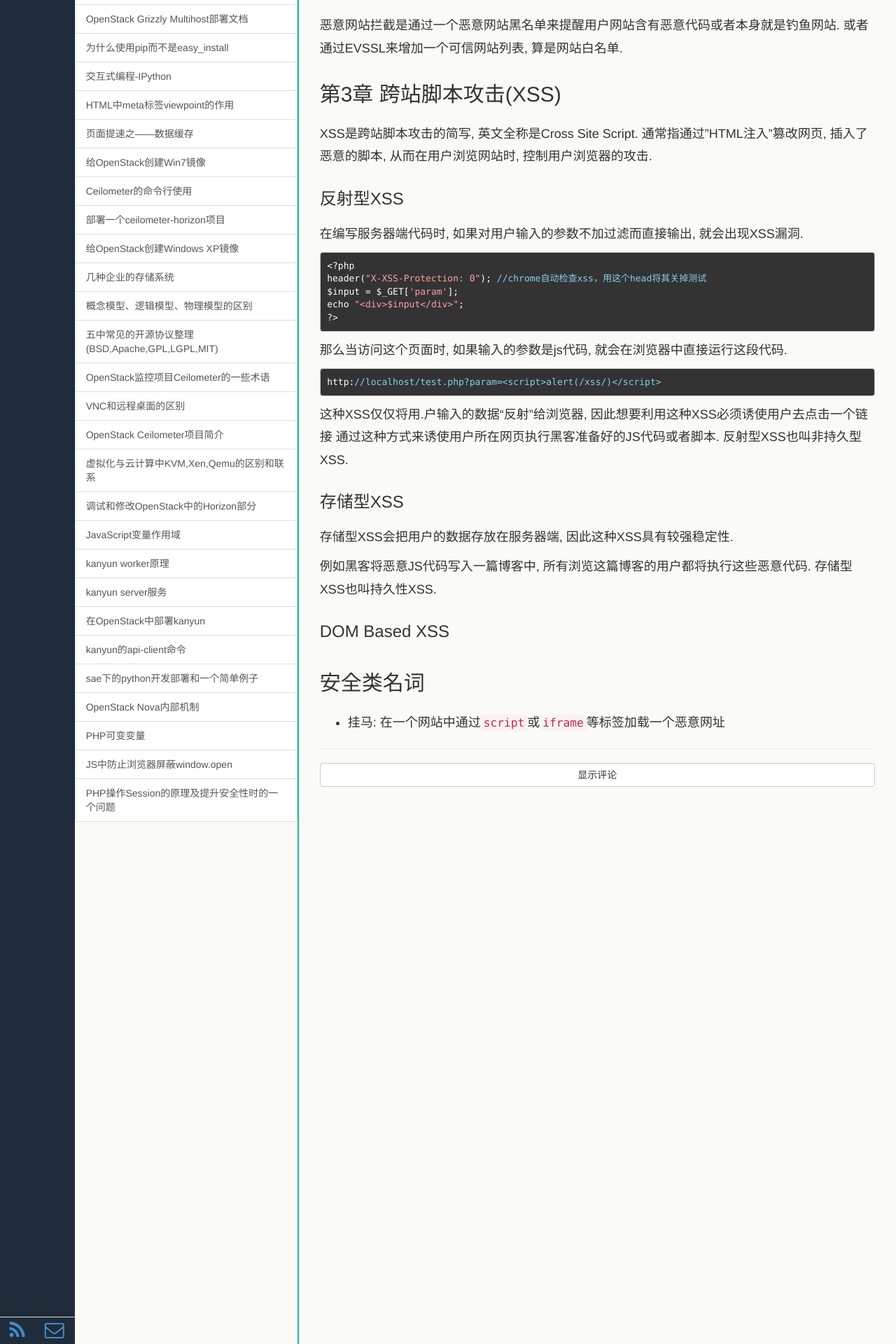
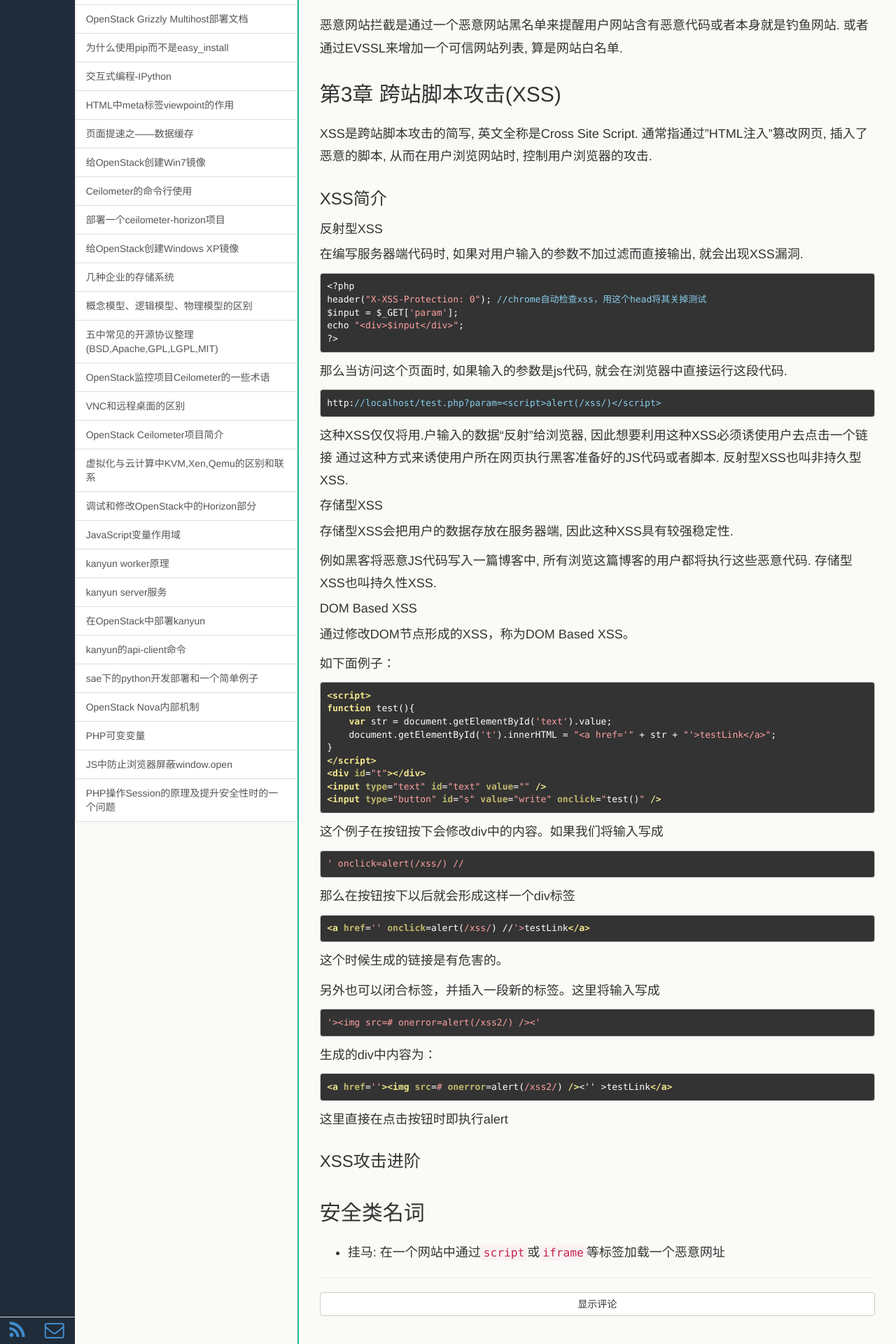
Before and after one commit to dayon3z1/suyan, a Jekyll site: the page built from _posts/Book/2013-11-20-the-safety-of-web-by-white-hat.md, in a window 1280 px wide. Shown: the part 944-2864 px from the top of the page at 70% size. Built offline with Jekyll 4.4.1, drawn with Linux system fonts in a browser that asks for light colours; Markdown is read by kramdown in place of the engine named in the settings.

Commit message:
modify this book

````diff
--- a/_posts/Book/2013-11-20-the-safety-of-web-by-white-hat.md
+++ b/_posts/Book/2013-11-20-the-safety-of-web-by-white-hat.md
@@ -35,7 +35,8 @@ description:
 ## 第3章 跨站脚本攻击(XSS)
 XSS是跨站脚本攻击的简写, 英文全称是Cross Site Script. 通常指通过"HTML注入"篡改网页, 插入了恶意的脚本, 从而在用户浏览网站时, 控制用户浏览器的攻击.
 
-### 反射型XSS
+### XSS简介
+#### 反射型XSS
 在编写服务器端代码时, 如果对用户输入的参数不加过滤而直接输出, 就会出现XSS漏洞.
 
 ```php
@@ -52,16 +53,49 @@ echo "<div>$input</div>";
 
 这种XSS仅仅将用.户输入的数据“反射”给浏览器, 因此想要利用这种XSS必须诱使用户去点击一个链接 通过这种方式来诱使用户所在网页执行黑客准备好的JS代码或者脚本. 反射型XSS也叫非持久型XSS.
 
-### 存储型XSS
+#### 存储型XSS
 存储型XSS会把用户的数据存放在服务器端, 因此这种XSS具有较强稳定性.
 
 例如黑客将恶意JS代码写入一篇博客中, 所有浏览这篇博客的用户都将执行这些恶意代码. 存储型XSS也叫持久性XSS.
 
-### DOM Based XSS
+#### DOM Based XSS
+通过修改DOM节点形成的XSS，称为DOM Based XSS。
 
+如下面例子：
 
+```html
+<script>
+function test(){
+    var str = document.getElementById('text').value;
+    document.getElementById('t').innerHTML = "<a href='" + str + "'>testLink</a>";
+}
+</script>
+<div id="t"></div>
+<input type="text" id="text" value="" />
+<input type="button" id="s" value="write" onclick="test()" />
+```
 
+这个例子在按钮按下会修改div中的内容。如果我们将输入写成
 
+    ' onclick=alert(/xss/) //
+
+那么在按钮按下以后就会形成这样一个div标签
+
+    <a href='' onclick=alert(/xss/) //'>testLink</a>
+
+这个时候生成的链接是有危害的。
+
+另外也可以闭合标签，并插入一段新的标签。这里将输入写成
+
+    '><img src=# onerror=alert(/xss2/) /><'
+
+生成的div中内容为：
+
+    <a href=''><img src=# onerror=alert(/xss2/) /><'' >testLink</a>
+
+这里直接在点击按钮时即执行alert
+
+### XSS攻击进阶
 
 
 
````
